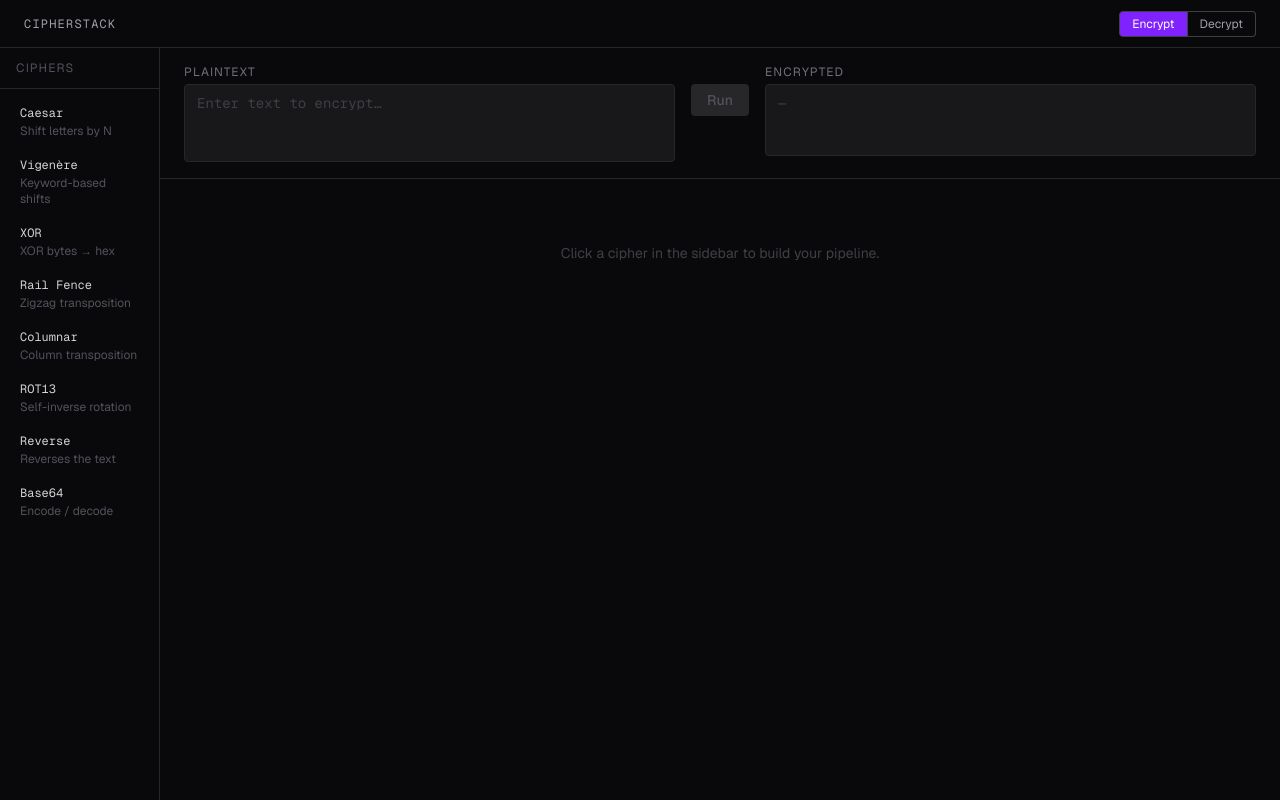
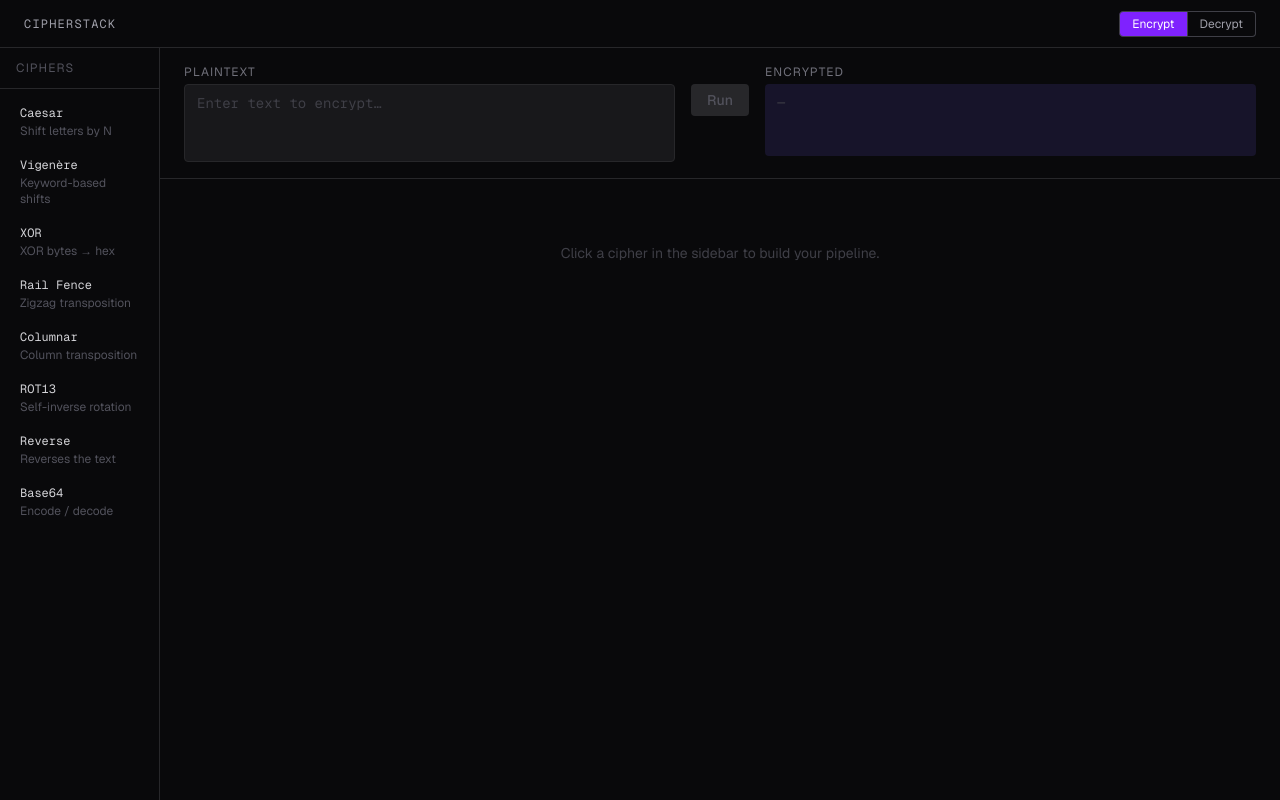
Before and after one commit to Saniusnain/Vyrothon-Cypherstack, a Next.js app: page / in a window 1280 px wide. Built offline with nearby package versions, Linux system fonts and the light colour scheme.

Commit message:
output div changed

```diff
--- a/components/IOPanel.tsx
+++ b/components/IOPanel.tsx
@@ -62,18 +62,18 @@ export default function IOPanel({
           <label className="text-xs text-zinc-500 uppercase tracking-widest">
             {mode === "encrypt" ? "Encrypted" : "Decrypted"}
           </label>
-          {output && (
-            <button
-              onClick={copy}
-              className="text-sm text-white transition-colors border border-zinc-600 hover:border-zinc-300 rounded px-2 py-1"
-            >
-              copy
-            </button>
-          )}
         </div>
-        <div className="bg-zinc-900 border border-zinc-800 rounded px-3 py-2 text-sm font-mono text-zinc-400 break-all min-h-[72px] max-h-24 overflow-y-auto">
+        <div className="bg-[#17142A] text-[#7C6AF7] rounded px-3 py-2 text-sm font-mono  break-all min-h-18 max-h-24 overflow-y-auto">
           {output || <span className="text-zinc-700">—</span>}
         </div>
+        {output && (
+          <button
+            onClick={copy}
+            className="w-fit self-end text-sm mt-3 text-white transition-colors border border-zinc-600 hover:border-zinc-300 rounded px-2 py-1"
+          >
+            copy
+          </button>
+        )}
       </div>
     </div>
   );
```
